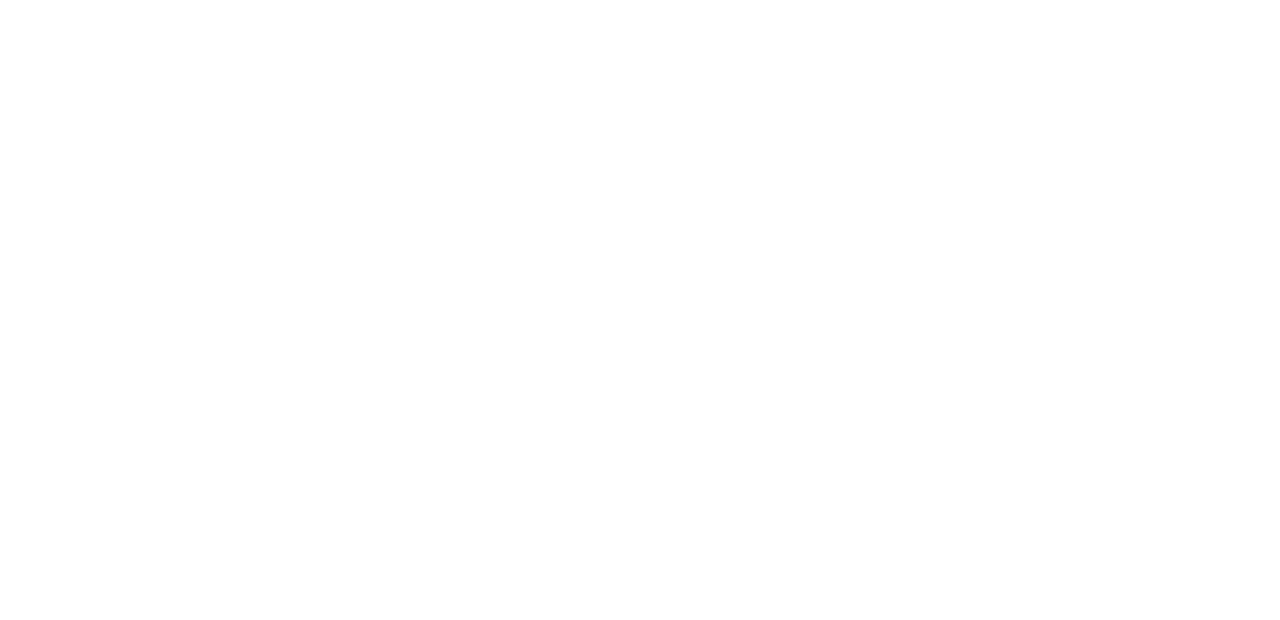
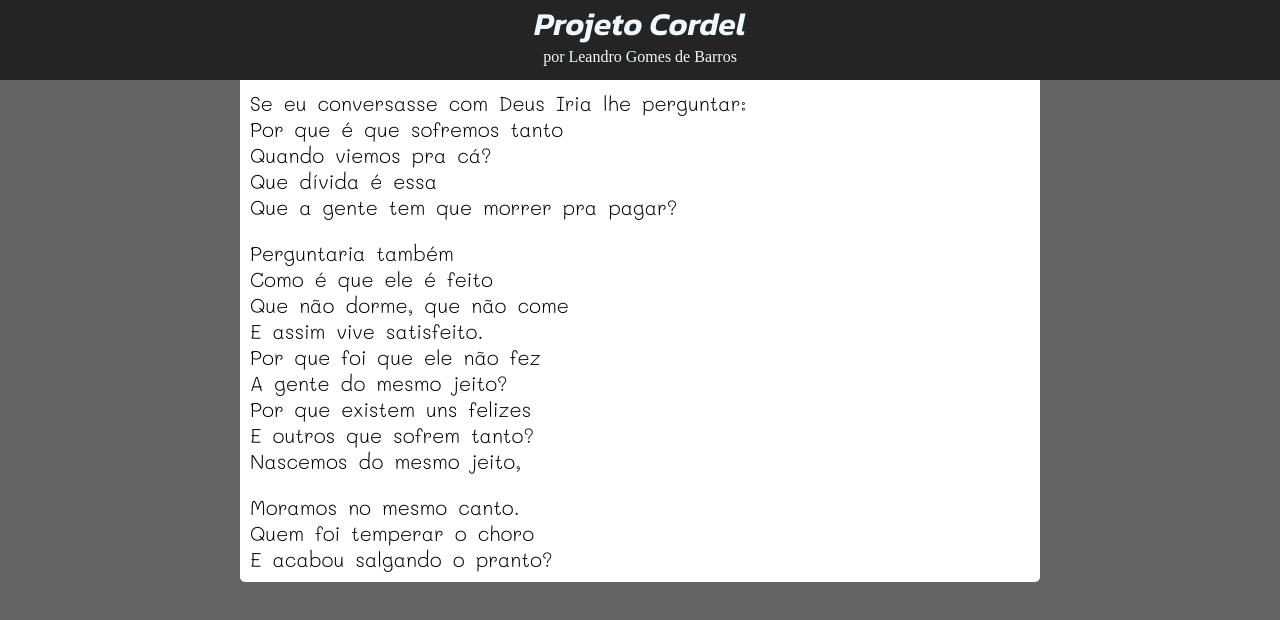
Before and after one commit to yuri-vargas/ProjetoCordel, a plain HTML site: page index.html in a window 1280 px wide. Drawn offline with Linux system fonts and the light colour scheme.

Commit message:
atualização de projeto

```diff
--- a/index.html
+++ b/index.html
@@ -3,16 +3,48 @@
 <head>
     <meta charset="UTF-8">
     <meta name="viewport" content="width=device-width, initial-scale=1.0">
+    <link rel="stylesheet" href="style.css">
     <title>Projeto Cordel</title>
 </head>
 <body>
-    <header>
-        <nav>
-
-        </nav>
+    <header id="cabeca">
+        <h1>Projeto Cordel</h1>
+        <p>por Leandro Gomes de Barros</p>
     </header>
     <main>
+        <section>
+            <article class="cordelpt1">
+                <p class="textocordel">
+                    Se eu conversasse com Deus
+                    Iria lhe perguntar:<br>
+                    Por que é que sofremos tanto<br>
+                    Quando viemos pra cá?<br>
+                    Que dívida é essa<br>
+                    Que a gente tem que morrer pra pagar?<br>
+                </p>
+            </article>
 
+            <article class="cordelpt2">
+                <p class="textocordel">
+                    Perguntaria também<br>
+                    Como é que ele é feito<br>
+                    Que não dorme, que não come<br>
+                    E assim vive satisfeito.<br>
+                    Por que foi que ele não fez<br>
+                    A gente do mesmo jeito?<br>Por que existem uns felizes<br>
+                    E outros que sofrem tanto?<br>
+                    Nascemos do mesmo jeito,<br>
+                </p>
+            </article>
+
+            <article class="cordelpt3">
+                <p class="textocordel">
+                    Moramos no mesmo canto.<br>
+                    Quem foi temperar o choro<br>
+                    E acabou salgando o pranto?<br>
+                </p>
+            </article>
+        </section>
     </main>
     <footer>
 
--- /dev/null
+++ b/style.css
@@ -0,0 +1,40 @@
+@import url('https://fonts.googleapis.com/css2?family=Kanit:ital,wght@1,100;1,600&family=Tangerine&display=swap');/*Kanit*/
+
+@import url('https://fonts.googleapis.com/css2?family=Sacramento&display=swap'); /* Sacramento */
+
+@import url('https://fonts.googleapis.com/css2?family=Mali:ital,wght@0,300;1,400&display=swap'); /*Mali*/
+
+*{
+    margin: 0;
+    padding: 0;
+}
+
+body{
+    background-color: rgb(100, 100, 100);
+}
+
+#cabeca{
+    height: 80px;
+    background-color: rgb(36, 36, 36);
+    text-align: center;
+}
+#cabeca h1{
+    font-family: 'Kanit', serif;
+}
+#cabeca, h1 p{
+    color: aliceblue;
+}
+
+main{
+    margin: auto;
+    background-color: white;
+    width: 800px;
+    border-bottom-left-radius: 5px;
+    border-bottom-right-radius: 5px;
+}
+.textocordel{
+    padding: 10px;
+    font-family: 'Mali';
+    font-size: 20px;
+    word-spacing: 5px;
+}
```
